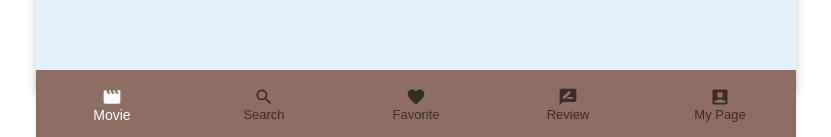
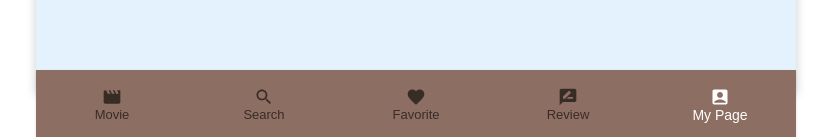
Before and after one commit to seon022/FilmJourney, a React (Vite) app: page /mypage in a window 1280 px wide. Shown: the part 660-797 px from the top of the page, without its empty margins (224-1055 px from the left). Built offline with nearby package versions, Linux system fonts and the light colour scheme; no server answers; a web font is replaced by a local one.

Commit message:
Adjust path of  navigation

```diff
--- a/src/components/Navigation.jsx
+++ b/src/components/Navigation.jsx
@@ -1,4 +1,5 @@
-import React, { useState } from "react";
+import React, { useEffect, useState } from "react";
+import { useLocation } from "react-router-dom";
 
 import AccountBoxIcon from "@mui/icons-material/AccountBox";
 import FavoriteIcon from "@mui/icons-material/Favorite";
@@ -22,8 +23,16 @@ const navItems = [
 ];
 
 const Navigation = () => {
+	const navigate = useNavigate();
+	const location = useLocation();
 	const [value, setValue] = useState(0);
-	const navigate = useNavigate();
+
+	useEffect(() => {
+		const pathIndex = navItems.findIndex(
+			(item) => item.path === location.pathname
+		);
+		if (pathIndex !== -1) setValue(pathIndex);
+	}, [location.pathname]);
 
 	const handleNavigation = (newValue) => {
 		setValue(newValue);
```
